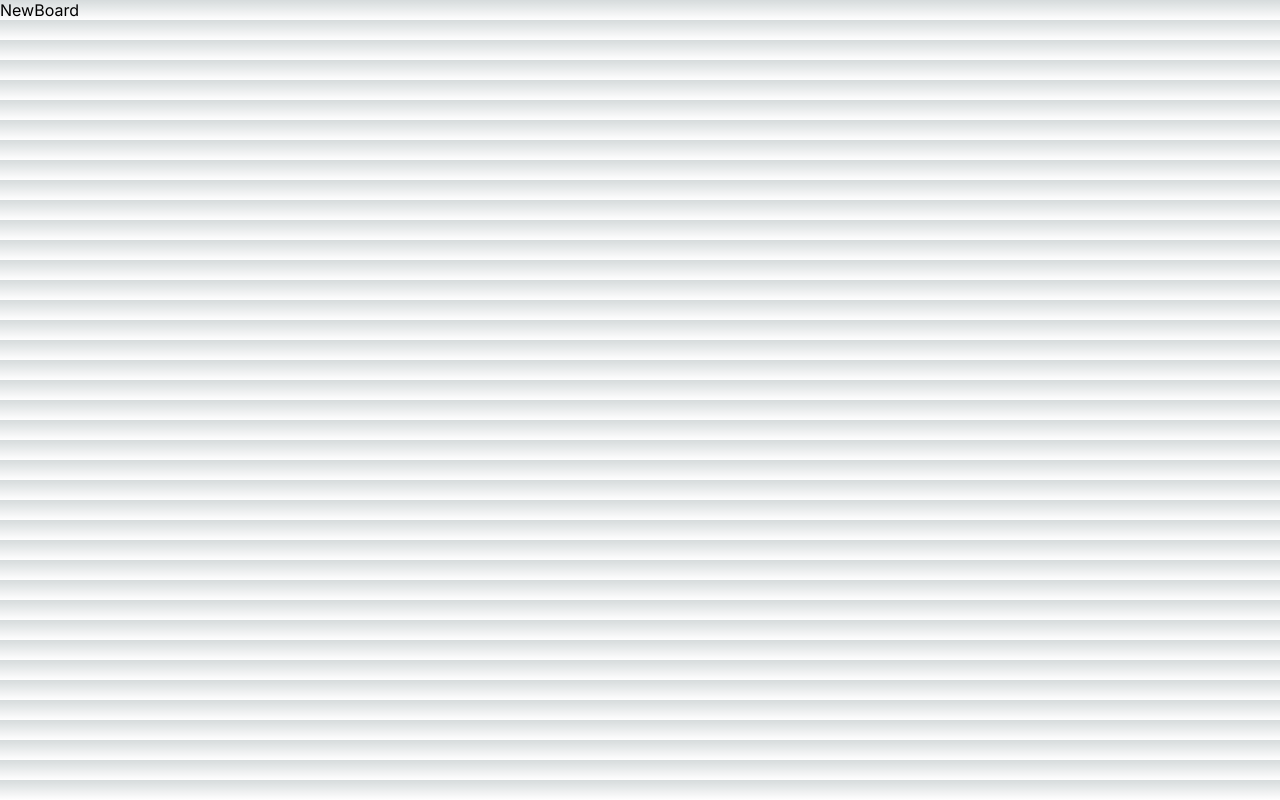
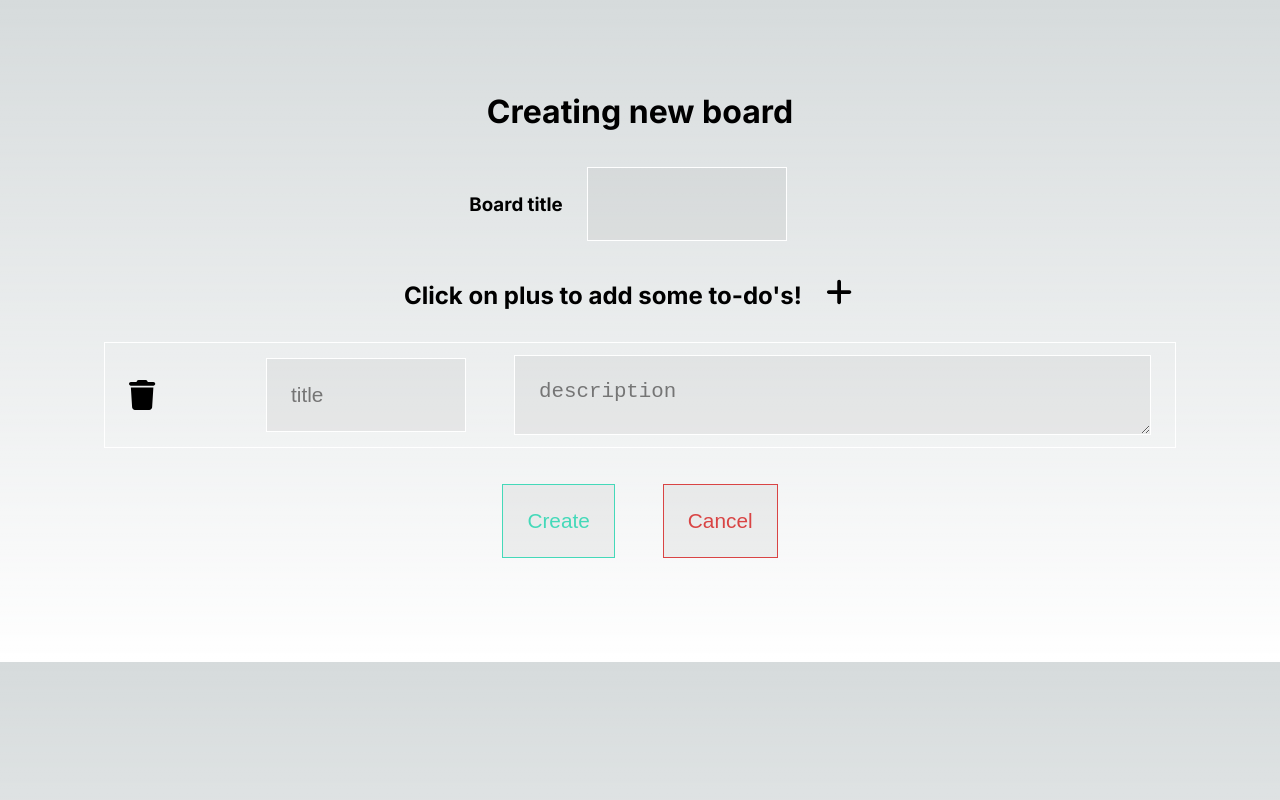
Before and after one commit to JackVorobey23/incode-group-todo-task, a Next.js app: page /board/new in a window 1280 px wide. Built offline with nearby package versions, Linux system fonts and the light colour scheme.

Commit message:
feat: add DB service, some utils, new board page

```diff
--- /dev/null
+++ b/app/api/boards/[id]/route.ts
@@ -0,0 +1,24 @@
+// pages/api/boards.ts
+
+import { NextApiRequest, NextApiResponse } from "next";
+import { MongoClient, Db, ObjectId } from "mongodb";
+import { z, ZodError } from "zod";
+import Board from "@models/board";
+import { TodoType } from "@models/todo";
+
+const mongoUrl = "mongodb://localhost:27017";
+const dbName = "yourDatabaseName";
+const collectionName = "boards";
+
+const boardSchema = z.object({
+  id: z.string(),
+  name: z.string(),
+  todos: z.array(
+    z.object({
+      id: z.string(),
+      title: z.string(),
+      description: z.string(),
+      type: z.nativeEnum(TodoType),
+    })
+  ),
+});
--- a/app/board/new/page.tsx
+++ b/app/board/new/page.tsx
@@ -1,9 +1,58 @@
-import React from 'react'
+"use client";
+import React, { useState } from "react";
+import "@styles/board.css";
+import Link from "next/link";
+import { useRouter } from "next/navigation";
+import { FontAwesomeIcon } from "@fortawesome/react-fontawesome";
+import { faPlus, faTrash } from "@fortawesome/free-solid-svg-icons";
+import { Todo, TodoType } from "@models/todo";
+import NewTodosList from "@components/NewTodosList";
+function NewBoard() {
+  const router = useRouter();
+  const [newTodos, setNewTodos] = useState<Todo[]>([
+    {
+      id: "1",
+      description: "Description",
+      title: "Todo 1",
+      type: TodoType.ToDo,
+    },
+  ]);
+  return (
+    <div className="new_board_container">
+      <h1 className="new_board_title">Creating new board</h1>
+      <div className="d-flex jc-center">
+        <div className="table_cell">
+          <h3>Board title</h3>
+        </div>
+        <input type="text" placeholder="" />
+      </div>
+      <div>
+        <h2>
+          Click on plus to add some to-do's!
+          <FontAwesomeIcon
+            icon={faPlus}
+            onClick={() => {
+              const newTodo = {
+                id: crypto.randomUUID(),
+                description: "",
+                title: "",
+                type: TodoType.ToDo,
+              };
+              setNewTodos([...newTodos, newTodo]);
+            }}
+          />
+        </h2>
 
-function NewBoard() {
-  return (
-    <div>NewBoard</div>
-  )
+        <NewTodosList newTodos={newTodos} setNewTodos={setNewTodos} />
+      </div>
+      <div className="d-flex jc-center">
+        <button className="green_button">Create</button>
+        <button className="red_button" onClick={() => router.back()}>
+          Cancel
+        </button>
+      </div>
+    </div>
+  );
 }
 
-export default NewBoard
+export default NewBoard;
--- /dev/null
+++ b/components/NewTodosList.tsx
@@ -0,0 +1,52 @@
+import { faPlus, faTrash } from "@fortawesome/free-solid-svg-icons";
+import { FontAwesomeIcon } from "@fortawesome/react-fontawesome";
+import { Todo, TodoType } from "@models/todo";
+import React from "react";
+
+interface NewTodosListProps {
+  newTodos: Todo[];
+  setNewTodos: React.Dispatch<React.SetStateAction<Todo[]>>;
+}
+
+function NewTodosList({ newTodos, setNewTodos }: NewTodosListProps) {
+  return (
+    <div className="todo_list_container">
+      {newTodos.map((todo, index) => (
+        <div className="d-flex new_todo_container" key={`new_todo-${index}`}>
+          <FontAwesomeIcon
+            icon={faTrash}
+            onClick={() =>
+              setNewTodos((currentTodos) => {
+                return currentTodos.filter((t) => t.id !== todo.id);
+              })
+            }
+          />
+          <input
+            onChange={(e) =>
+              setNewTodos(
+                newTodos.map((t) =>
+                  t.id === todo.id ? { ...todo, title: e.target.value } : t
+                )
+              )
+            }
+            placeholder="title"
+          ></input>
+          <textarea
+            onChange={(e) =>
+              setNewTodos(
+                newTodos.map((t) =>
+                  t.id === todo.id
+                    ? { ...todo, description: e.target.value }
+                    : t
+                )
+              )
+            }
+            placeholder="description"
+          ></textarea>
+        </div>
+      ))}
+    </div>
+  );
+}
+
+export default NewTodosList;
--- a/package.json
+++ b/package.json
@@ -12,13 +12,16 @@
     "@fortawesome/fontawesome-svg-core": "^6.5.1",
     "@fortawesome/free-solid-svg-icons": "^6.5.1",
     "@fortawesome/react-fontawesome": "^0.2.0",
+    "dotenv": "^16.3.1",
+    "mongodb": "^6.3.0",
     "next": "14.0.4",
     "react": "^18",
     "react-beautiful-dnd": "^13.1.1",
     "react-dom": "^18",
     "react-loader-spinner": "^6.1.6",
     "react-spinners": "^0.13.8",
-    "reactjs-popup": "^2.0.6"
+    "reactjs-popup": "^2.0.6",
+    "zod": "^3.22.4"
   },
   "devDependencies": {
     "@types/node": "^20",
--- a/styles/board.css
+++ b/styles/board.css
@@ -1,3 +1,27 @@
+.new_board_container button,
+.new_board_container input,
+.new_board_container textarea {
+    margin: 0.75rem 1.5rem;
+}
+
+.new_board_container textarea {
+    height: 5rem;
+}
+
+.new_board_container  input {
+    max-height: 5rem;
+    max-width: 200px;
+}
+
+.new_board_container h3 {
+    vertical-align: middle;
+    display: table-cell;
+}
+
+svg {
+    margin: 0 1.5rem;
+}
+
 .board_container {
     margin: 2rem;
     display: flex;
@@ -7,3 +31,34 @@
     text-align: center;
     align-items: center;
 }
+
+.new_board_container {
+    display: flex;
+    flex-direction: column;
+    justify-content: center;
+    text-align: center;
+    margin: 5rem;
+}
+
+.new_todo_container {
+    display: grid;
+    grid-template-columns: 1fr 1fr 5fr;
+    align-items: center;
+    width: 100%;
+}
+
+.todo_list_container {
+    margin-top: 2rem;
+    border: 1px white solid;
+    max-height: 40vh;
+    overflow-y: auto;
+    overflow-x: hidden;
+}
+
+.table_cell {
+    display: table;
+}
+
+.new_board_container>* {
+    margin: 0.75rem 1.5rem;
+}
--- a/styles/globals.css
+++ b/styles/globals.css
@@ -9,30 +9,24 @@
   --background-start-rgb: 214, 219, 220;
   --background-end-rgb: 255, 255, 255;
 
-  --primary-glow: conic-gradient(
-    from 180deg at 50% 50%,
+  --primary-glow: conic-gradient(from 180deg at 50% 50%,
       #16abff33 0deg,
       #0885ff33 55deg,
       #54d6ff33 120deg,
       #0071ff33 160deg,
-    transparent 360deg
-  );
-  --secondary-glow: radial-gradient(
-    rgba(255, 255, 255, 1),
-    rgba(255, 255, 255, 0)
-  );
+      transparent 360deg);
+  --secondary-glow: radial-gradient(rgba(255, 255, 255, 1),
+      rgba(255, 255, 255, 0));
 
   --tile-start-rgb: 239, 245, 249;
   --tile-end-rgb: 228, 232, 233;
-  --tile-border: conic-gradient(
-    #00000080,
+  --tile-border: conic-gradient(#00000080,
       #00000040,
       #00000030,
       #00000020,
       #00000010,
       #00000010,
-    #00000080
-  );
+      #00000080);
 
   --callout-rgb: 238, 240, 241;
   --callout-border-rgb: 172, 175, 176;
@@ -47,24 +41,20 @@
     --background-end-rgb: 0, 0, 0;
 
     --primary-glow: radial-gradient(rgba(1, 65, 255, 0.4), rgba(1, 65, 255, 0));
-    --secondary-glow: linear-gradient(
-      to bottom right,
+    --secondary-glow: linear-gradient(to bottom right,
         rgba(1, 65, 255, 0),
         rgba(1, 65, 255, 0),
-      rgba(1, 65, 255, 0.3)
-    );
+        rgba(1, 65, 255, 0.3));
 
     --tile-start-rgb: 2, 13, 46;
     --tile-end-rgb: 2, 5, 19;
-    --tile-border: conic-gradient(
-      #ffffff80,
+    --tile-border: conic-gradient(#ffffff80,
         #ffffff40,
         #ffffff30,
         #ffffff20,
         #ffffff10,
         #ffffff10,
-      #ffffff80
-    );
+        #ffffff80);
 
     --callout-rgb: 20, 20, 20;
     --callout-border-rgb: 108, 108, 108;
@@ -87,12 +77,9 @@ body {
 
 body {
   color: rgb(var(--foreground-rgb));
-  background: linear-gradient(
-      to bottom,
+  background: linear-gradient(to bottom,
       transparent,
-      rgb(var(--background-end-rgb))
-    )
-    rgb(var(--background-start-rgb));
+      rgb(var(--background-end-rgb))) rgb(var(--background-start-rgb));
 }
 
 a {
@@ -100,6 +87,68 @@ a {
   text-decoration: none;
 }
 
+input {
+  cursor: text;
+}
+
+button {
+  cursor: pointer;
+}
+
+svg {
+  min-height: 30px;
+  max-height: 30px;
+  cursor: pointer;
+}
+
+input,
+button,
+textarea {
+  padding: 1.5rem;
+  font-size: 1.3rem;
+  background-color: rgba(128, 128, 128, 0.1);
+  border: 1px solid white;
+  transition: all .2s;
+}
+
+button:hover,
+.search_result:hover,
+.new_board:hover {
+  transition: all .2s;
+  text-shadow: 0 0 5px;
+}
+
+button:hover {
+  background-color: rgba(128, 128, 128, 0.2);
+}
+
+.green_button {
+  color: #44d9b9;
+  border-color: #44d9b9;
+}
+
+.red_button {
+  color: #d94444;
+  border-color: #d94444;
+}
+
+.d-flex {
+  display: flex;
+}
+
+.jc-center {
+  justify-content: center;
+}
+
+.fd-column {
+  flex-direction: column;
+}
+
+.text-center {
+  text-align: center;
+}
+
+
 @media (prefers-color-scheme: dark) {
   html {
     color-scheme: dark;
--- a/styles/search.css
+++ b/styles/search.css
@@ -3,21 +3,8 @@
     justify-content: space-between;
 }
 
-.search {
-    display: flex;
-}
-
-.search>input,
-button {
-    padding: 1.5rem;
-    font-size: 1.3rem;
-    background-color: rgba(128, 128, 128, 0.1);
-    border: 1px solid white;
-    transition: all .2s;
-}
-
 input {
-    width: max-content;
+    min-width: max-content;
     display: block;
     flex: 1 1 auto;
 }
@@ -29,16 +16,6 @@ button,
     text-shadow: none;
 }
 
-button:hover,
-.search_result:hover {
-    transition: all .2s;
-    text-shadow: 0 0 5px white;
-}
-
-button:hover {
-    background-color: rgba(128, 128, 128, 0.2);
-}
-
 .search_results {
     border: 1px solid white;
 }
--- /dev/null
+++ b/utils/helpers.ts
@@ -0,0 +1,5 @@
+import { Todo } from "@models/todo";
+
+export function HandleTodoChange(newValue: Todo) {
+
+}
```
Also changed, not shown: components/Search.tsx (+5 -2 lines), services/database.service.ts (added, +39 -0 lines), utils/client.ts (added, +15 -0 lines), utils/database.ts (added, +19 -0 lines), 2 other files (tests, documents, lock files or other folders). Lines whose indentation alone changed are shown as unchanged.
